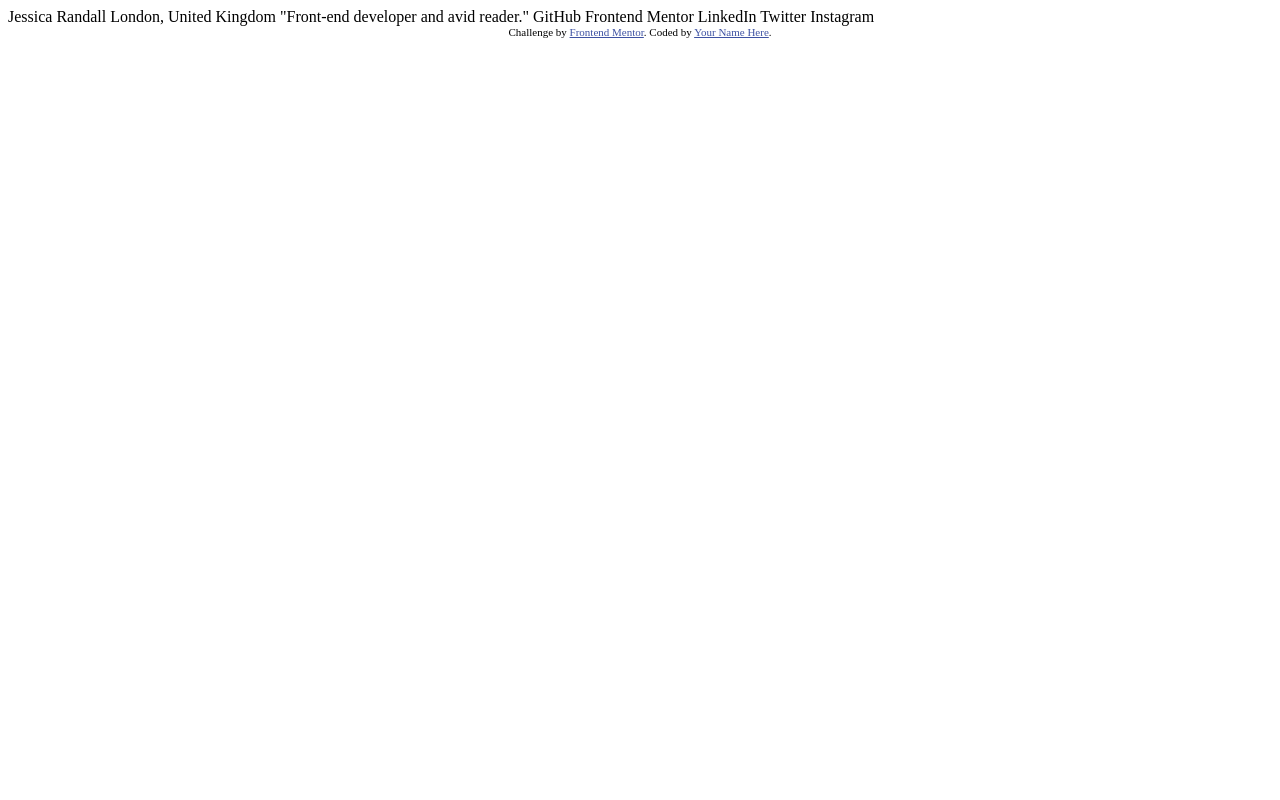
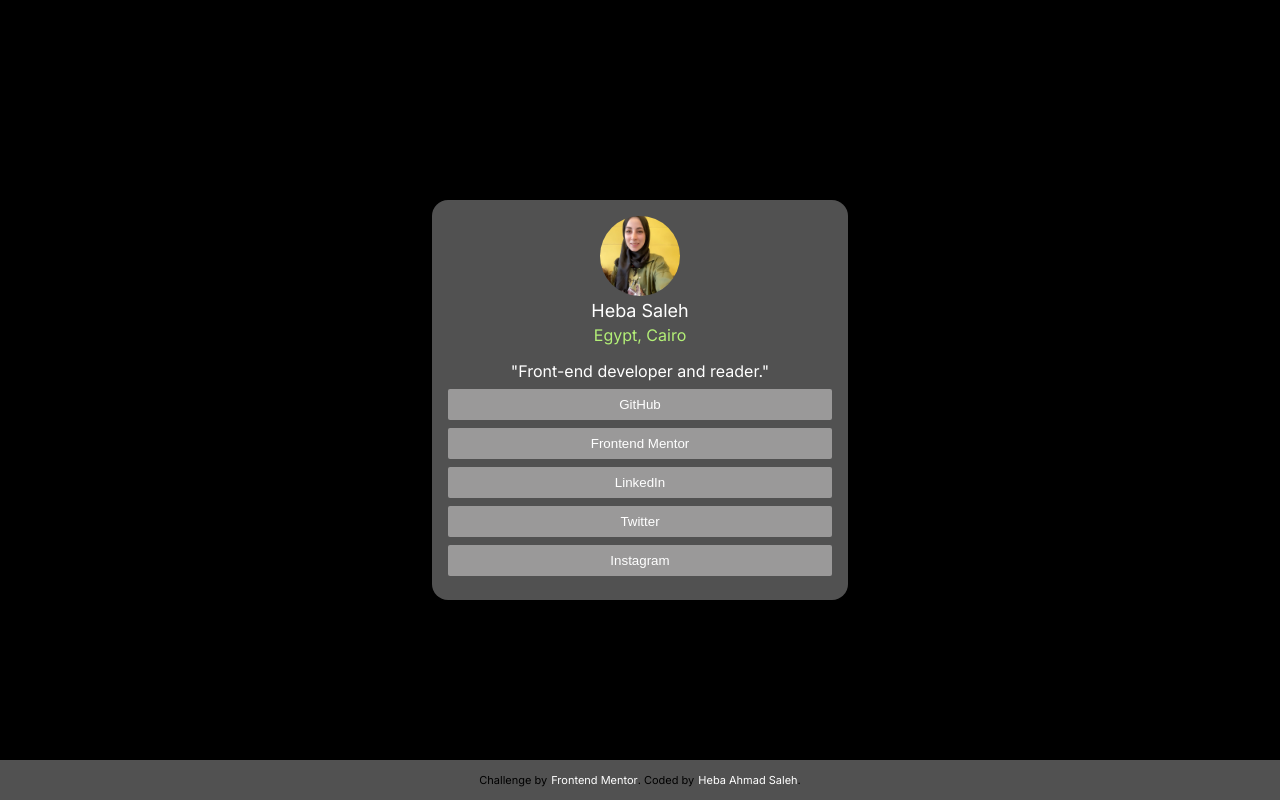
Before and after one commit to hebaahmedsaleh/social-links-profile, a plain HTML site: page index.html in a window 1280 px wide. Drawn offline with Linux system fonts and the light colour scheme.

Commit message:
add initial phase of task

```diff
--- a/index.html
+++ b/index.html
@@ -1,34 +1,51 @@
 <!DOCTYPE html>
 <html lang="en">
   <head>
-  <meta charset="UTF-8">
-  <meta name="viewport" content="width=device-width, initial-scale=1.0"> <!-- displays site properly based on user's device -->
+    <meta charset="UTF-8" />
+    <meta name="viewport" content="width=device-width, initial-scale=1.0" />
+    <!-- displays site properly based on user's device -->
 
-  <link rel="icon" type="image/png" sizes="32x32" href="./assets/images/favicon-32x32.png">
+    <link
+      rel="icon"
+      type="image/png"
+      sizes="32x32"
+      href="./assets/images/favicon-32x32.png"
+    />
 
     <title>Frontend Mentor | Social links profile</title>
 
-  <!-- Feel free to remove these styles or customise in your own stylesheet 👍 -->
-  <style>
-    .attribution { font-size: 11px; text-align: center; }
-    .attribution a { color: hsl(228, 45%, 44%); }
-  </style>
+    <link rel="preconnect" href="https://fonts.googleapis.com" />
+    <link rel="preconnect" href="https://fonts.gstatic.com" crossorigin />
+    <link
+      href="https://fonts.googleapis.com/css2?family=Inter:wght@100..900&display=swap"
+      rel="stylesheet"
+    />
+
+    <link rel="stylesheet" href="./styles/index.css" />
   </head>
   <body>
+    <div id="container">
+      <div class="avatar">
+        <img src="./imgs/me.jpeg" alt="profile-photo" />
+      </div>
+      <p class="name">Heba Saleh</p>
+      <p class="location">Egypt, Cairo</p>
 
-  Jessica Randall
-  London, United Kingdom
-  "Front-end developer and avid reader."
-
-  GitHub
-  Frontend Mentor
-  LinkedIn
-  Twitter
-  Instagram
+      <p class="job-title">"Front-end developer and reader."</p>
+      <div class="social-links">
+        <button class="social-btn"><a href="https://github.com/hebaahmedsaleh" target="_blank"> GitHub</a></button>
+        <button class="social-btn"><a href="https://www.frontendmentor.io/challenges/social-links-profile-UG32l9m6dQ" target="_blank">Frontend Mentor</a></button>
+        <button class="social-btn"><a href="https://www.linkedin.com/in/heba-saleh-%F0%9F%87%B5%F0%9F%87%B8-935383105/" target="_blank">LinkedIn</a></button>
+        <button class="social-btn"><a href="https://twitter.com/hebaAsaleh" target="_blank">Twitter</a></button>
+        <button class="social-btn"><a href="#" target="_blank">Instagram</a></button>
+      </div>
+    </div>
 
     <div class="attribution">
-    Challenge by <a href="https://www.frontendmentor.io?ref=challenge" target="_blank">Frontend Mentor</a>.
-    Coded by <a href="#">Your Name Here</a>.
+      Challenge by
+      <a href="https://www.frontendmentor.io?ref=challenge" target="_blank"
+        >Frontend Mentor</a
+      >. Coded by <a href="#">Heba Ahmad Saleh</a>.
     </div>
   </body>
 </html>
--- /dev/null
+++ b/styles/index.css
@@ -0,0 +1,93 @@
+body,
+p {
+  margin: 0;
+}
+body {
+  background-color: black;
+  width: 100%;
+  display: flex;
+  align-items: center;
+  flex-direction: column;
+  position: relative;
+  height: 100vh;
+  justify-content: center;
+
+  font-family: "Inter", sans-serif;
+  font-weight: 400;
+  font-style: normal;
+}
+
+.attribution {
+  font-size: 11px;
+  text-align: center;
+  width: 100%;
+  bottom: 0;
+  background-color: rgba(180, 180, 180, 0.45);
+  height: 40px;
+  position: fixed;
+  display: flex;
+  align-items: center;
+  justify-content: center;
+}
+.attribution a {
+  color: white;
+  margin-inline-start: 4px;
+}
+
+#container {
+  display: flex;
+  flex-direction: column;
+  align-items: center;
+  background-color: rgba(180, 180, 180, 0.45);
+  color: white;
+  width: 30%;
+  border-radius: 1rem;
+  padding: 1rem;
+}
+
+.avatar {
+  width: 5rem;
+  height: 5rem;
+  margin-bottom: 0.25rem;
+}
+
+.avatar img {
+  border-radius: 50%;
+  width: 100%;
+}
+
+.name {
+  font-size: large;
+}
+
+.location {
+  margin-top: 0.25rem;
+  color: rgb(179, 239, 119);
+}
+
+.job-title {
+  margin-top: 1rem;
+}
+
+.social-links {
+  margin-top: 0.5rem;
+}
+.social-btn {
+  outline: 0;
+  width: 100%;
+  padding: 0.5rem;
+  color: white;
+  background-color: rgba(168, 166, 166, 0.845);
+  margin-bottom: 0.5rem;
+  border: 0;
+  border-radius: 0.125rem;
+  cursor: pointer;
+}
+.social-btn:hover {
+  background-color: rgb(179, 239, 119);
+  color: black;
+}
+a {
+  color: inherit;
+  text-decoration: none;
+}
```
Also changed, not shown: assets/images/avatar-jessica.jpeg (added), assets/images/favicon-32x32.png (added), design/active-states.jpg (added), design/desktop-preview.jpg (added), design/destkop-design.jpg (added), design/mobile-design.jpg (added), imgs/me.jpeg (added), 1 other file. Lines whose indentation alone changed are shown as unchanged.
